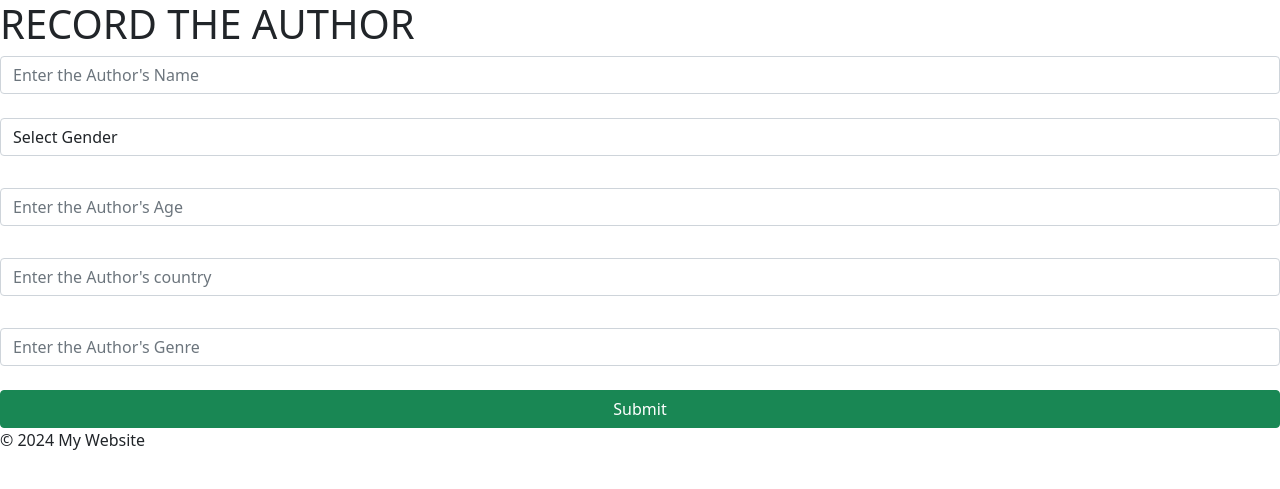
After one commit to Wolfie3D/Virtual-Library, a Django app: page /authors/insertauthor/ in a window 1280 px wide. The commit adds this page. Shown: the top 489 px of the page. Run offline with Django 5.2, Linux system fonts and the light colour scheme.

Commit message:
update using bootstra and insert data

```diff
--- /dev/null
+++ b/books/templates/authorInsert.html
@@ -0,0 +1,75 @@
+{% extends 'index.html' %}
+
+<h1>{% block header %}RECORD THE AUTHOR {% endblock header %}</h1>
+
+{%block content %}
+
+<form
+  action="/insertauthor"
+  method="post"
+>
+  {% csrf_token %}
+  <div class="form-group">
+    <input
+      type="text"
+      class="form-control"
+      placeholder="Enter the Author's Name"
+      name="name"
+      required
+    />
+  </div>
+  <br />
+  <div class="form-group">
+    <select
+      id="gender"
+      class="form-control"
+      name="gender"
+      required
+    >
+      <option selected>Select Gender</option>
+      <option value="Male">Male</option>
+      <option value="Female">Female</option>
+      <option value="others">Others</option>
+    </select>
+  </div>
+  <br />
+  <div class="form-group">
+    <input
+      type="number"
+      class="form-control mt-2"
+      placeholder="Enter the Author's Age"
+      name="age"
+      required
+    />
+  </div>
+  <br />
+  <div class="form-group">
+    <input
+      class="form-control mt-2"
+      placeholder="Enter the Author's country"
+      name="country"
+      required
+    />
+  </div>
+  <br />
+  <div class="form-group">
+    <input
+      class="form-control mt-2"
+      placeholder="Enter the Author's Genre"
+      name="genre"
+      required
+    />
+  </div>
+
+  <br />
+  <div class="d-grid gap-2">
+    <button
+      class="btn btn-success"
+      type="submit"
+    >
+      Submit
+    </button>
+  </div>
+</form>
+
+{% endblock content %}
--- /dev/null
+++ b/books/templates/index.html
@@ -0,0 +1,45 @@
+<!-- base.html -->
+<!DOCTYPE html>
+<html lang="en">
+  <head>
+    <!-- Required meta tags -->
+    <meta charset="utf-8" />
+    <meta name="viewport" content="width=device-width, initial-scale=1" />
+
+    <!-- Bootstrap CSS -->
+    <link
+      href="https://cdn.jsdelivr.net/npm/bootstrap@5.1.3/dist/css/bootstrap.min.css"
+      rel="stylesheet"
+      integrity="sha384-1BmE4kWBq78iYhFldvKuhfTAU6auU8tT94WrHftjDbrCEXSU1oBoqyl2QvZ6jIW3"
+      crossorigin="anonymous"
+    />
+
+    <title>AEY GROUP LIBRARY</title>
+  </head>
+  <body>
+        <h1>{% block header %}WELCOME TO AEY GROUP LIBRARY{% endblock header %}</h1>
+    <main>
+
+      {% block content %}
+      </h1>
+      <nav>
+        <ul>
+          <li><a href="/">Books</a></li>
+          <li><a href="/">Authors</a></li>
+        </ul>
+      </nav>
+      {% endblock content %}
+
+    </main>
+
+    <footer>
+      <p>&copy; 2024 My Website</p>
+    </footer>
+
+    <script
+    src="https://cdn.jsdelivr.net/npm/bootstrap@5.1.3/dist/js/bootstrap.bundle.min.js"
+    integrity="sha384-ka7Sk0Gln4gmtz2MlQnikT1wXgYsOg+OMhuP+IlRH9sENBO0LRn5q+8nbTov4+1p"
+    crossorigin="anonymous"
+  ></script>
+  </body>
+</html>
--- a/books/urls.py
+++ b/books/urls.py
@@ -2,7 +2,11 @@ from django.urls import path
 from . import views
 
 urlpatterns = [
-    path('home/', views.home, name='home'),
-    path('books/', views.books, name='books'),
-    path('authors/', views.authors, name='authors'),
+    path("", views.index, name='index'),
+    path("books/", views.books, name='books'),
+    path("authors/", views.authors, name='authors'),
+    path('authors/insertauthor/',views.insertauthor,name="insertauthor"),
+    path('books/insertbook/',views.insertbook,name="insertbook"),
+    # path('update/<id>',views.updateData,name="updateData"),
+    # path('delete/<id>',views.deleteData,name="deleteData"),
 ]
--- a/books/views.py
+++ b/books/views.py
@@ -1,23 +1,86 @@
 from django.http import HttpResponse
 from django.template import loader
+from django.shortcuts import render, redirect
 from .models import Book, Author
+from django.contrib import messages
 
 
-def home(request):
-    template = loader.get_template('base.html')
-    return HttpResponse(template.render())
+def index(request):
+    return render(request, 'index.html')
 
 
 def books(request):
     available_books = Book.objects.all().values()
     template = loader.get_template('books.html')
     context = {
-    'available_books': available_books,
+        'available_books': available_books,
     }
     return HttpResponse(template.render(context, request))
 
 
+def authors(request):
+    available_authors = Author.objects.all().values()
+    template = loader.get_template('authors.html')
+    context = {
+        'available_authors': available_authors,
+    }
+    return HttpResponse(template.render(context, request))
 
-def authors(request):
-    template = loader.get_template('authors.html')
-    return HttpResponse(template.render())
+
+def insertbook(request):
+    if request.method == "POST":
+        isbn = request.POST.get('isbn')
+        title = request.POST.get('title')
+        query = Book(title=title, isbn=isbn)
+        query.save()
+        messages.info(request, "Book Inserted Successfully")
+        return redirect("books/")
+    template = loader.get_template('bookInsert.html')
+    return HttpResponse(template.render(request))
+
+
+def insertauthor(request):
+    if request.method == "POST":
+        name = request.POST.get('name')
+        gender = request.POST.get('gender')
+        age = request.POST.get('age')
+        country = request.POST.get('country')
+        genre = request.POST.get('genre')
+        if not name or not gender or not age or not country or not genre:
+            messages.error(request, "All fields are required.")
+            return redirect("authors/")
+        query = Author(name=name, gender=gender, age=age,
+                       country=country, genre=genre)
+        query.save()
+        messages.success(request, "Author Inserted Successfully")
+        return redirect("authors/")
+    template = loader.get_template('authorInsert.html')
+    context = {}
+    return HttpResponse(template.render(context, request))
+
+
+# def updateData(request,id):
+#     if request.method=="POST":
+#         name=request.POST['name']
+#         email=request.POST['email']
+#         age=request.POST['age']
+#         gender=request.POST['gender']
+
+#         edit=Student.objects.get(id=id)
+#         edit.name=name
+#         edit.email=email
+#         edit.gender=gender
+#         edit.age=age
+#         edit.save()
+#         messages.warning(request,"Data Updated Successfully")
+#         return redirect("/")
+
+#     d=Student.objects.get(id=id)
+#     context={"d":d}
+#     return render(request,"edit.html",context)
+
+# def deleteData(request,id):
+#     d=Student.objects.get(id=id)
+#     d.delete()
+#     messages.error(request,"Data deleted Successfully")
+#     return redirect("/")
--- a/virtual_library/settings.py
+++ b/virtual_library/settings.py
@@ -55,7 +55,7 @@ ROOT_URLCONF = "virtual_library.urls"
 TEMPLATES = [
     {
         "BACKEND": "django.template.backends.django.DjangoTemplates",
-        "DIRS": [],
+        "DIRS": [ ],
         "APP_DIRS": True,
         "OPTIONS": {
             "context_processors": [
--- a/virtual_library/urls.py
+++ b/virtual_library/urls.py
@@ -3,5 +3,5 @@ from django.urls import path, include
 
 urlpatterns = [
     path("admin/", admin.site.urls),
-    path('', include('books.urls')),
+    path("", include('books.urls')),
 ]
```
Also changed, not shown: books/templates/authors.html (+31 -8 lines), books/templates/base.html (deleted, +0 -29 lines), books/templates/bookInsert.html (added, +41 -0 lines), books/templates/books.html (+26 -10 lines).
